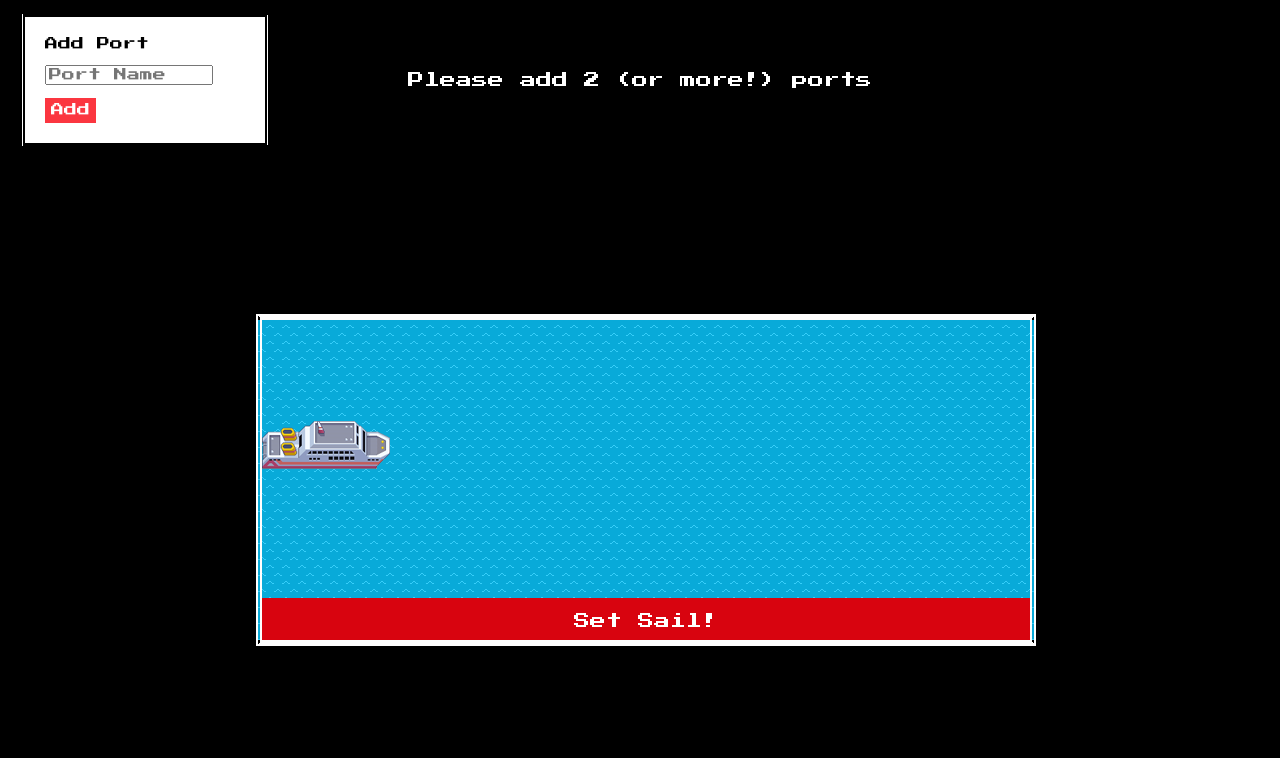
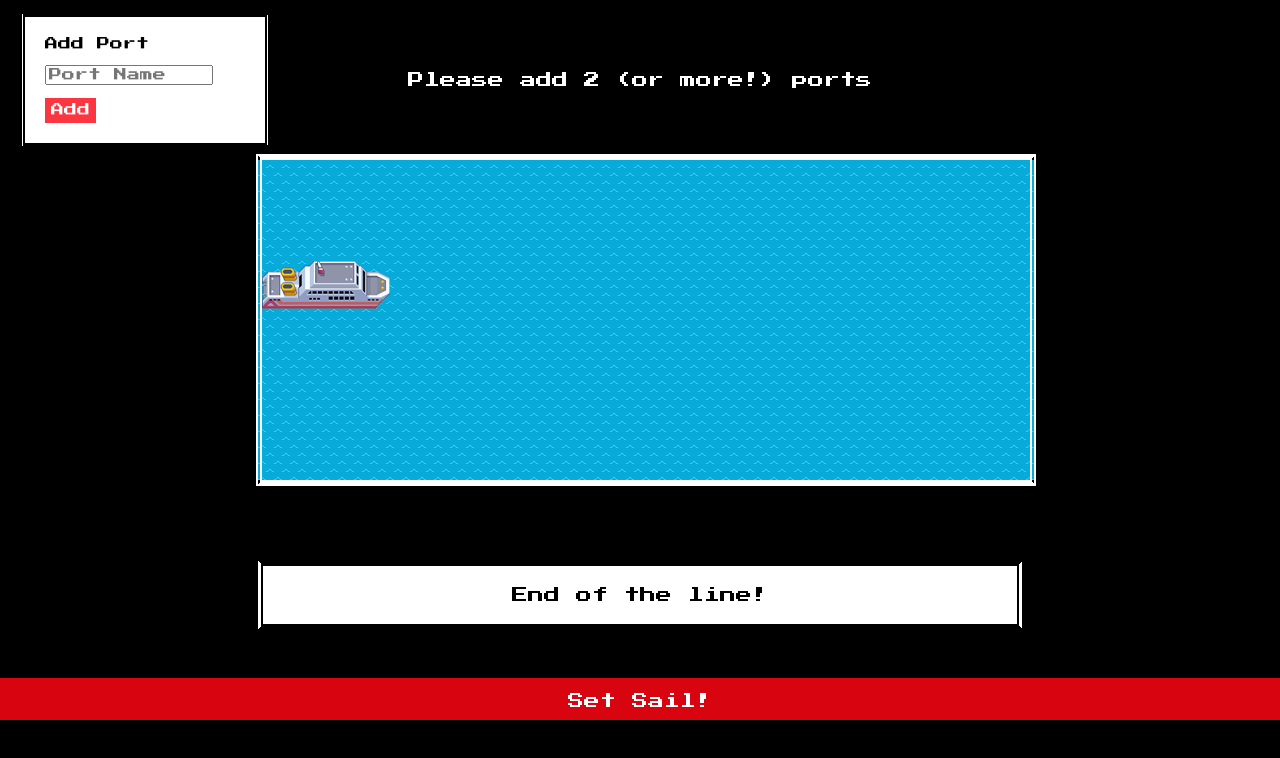
Before and after one commit to RyanJSmillie/cruise-ships, a website: page index.html in a window 1280 px wide. Both pictures are taken after a click on the button "Set Sail!". Drawn offline with Linux system fonts and the light colour scheme.

Commit message:
complete?

```diff
--- a/css/style.css
+++ b/css/style.css
@@ -5,10 +5,14 @@ html, body {
 body {
     display: grid;
     grid-template-columns: 20% 60% 20%;
-    grid-template-rows: 20% 80%;
+    grid-template-rows: 20% 40% 30% 10%;
     background-color: black;
     justify-content: center;
     align-items: center;
+}
+
+* {
+  font-family: 'Press Start 2P', cursive;
 }
 
 #viewport {
@@ -34,7 +38,6 @@ body {
     width: 64px;
     height: 32px;
     background-image: url('../images/port.png');
-    font-family: 'Press Start 2P', cursive;
     color: white;
     text-align: center;
     font-size: 7px;
@@ -47,46 +50,16 @@ body {
     position: absolute;
 }
 
-#sailbutton {
-    border: 0;
-    background-color: #FB3640;
-    border-bottom: 4px solid #d8040f;
-    color: white;
-    font-family: inherit;
-    padding: 10px 20px;
+  /* #message {
+    padding: 16px;
     position: absolute;
-    bottom: 0;
     left: 0;
-    width: 100%;
-    font-family: 'Press Start 2P', cursive;
-}
-
-#sailbutton:focus {
-    background-color: #d8040f;
-    border-bottom-width: 0;
-    padding-top: 14px;
-  }
-
-  #message {
-    padding: 16px;
-    font-family: 'Press Start 2P', cursive;
-    position: absolute;
+    right: 0;
     width: 100%;
     bottom: 0;
     border-top: 3px solid black;
     background-color: white;
-  }
-
-  #HUD {
-    grid-row: 1/2;
-    grid-column: 2/4;
-    padding: 30px;
-    height: auto;
-    width: auto;
-    text-align: right;
-    font-family: 'Press Start 2P', cursive;
-    color: white;
-  }
+  } */
 
   #addPort {
     grid-row: 1/2;
@@ -101,7 +74,6 @@ body {
     background-color: white;
     height: auto;
     text-align: left;
-    font-family: 'Press Start 2P', cursive;
     color: black;
   }
 
@@ -129,6 +101,50 @@ body {
     width: auto;
     text-align: center;
     justify-content: center;
-    font-family: 'Press Start 2P', cursive;
     color: white;
   }
+
+  #HUD {
+    grid-row: 1/2;
+    grid-column: 2/4;
+    padding: 30px;
+    height: auto;
+    width: auto;
+    text-align: right;
+    color: white;
+  }
+
+  #messagebox {
+    grid-row: 3/4;
+    grid-column: 2/3;
+    height: 3em;
+    border-width: 7px;
+    border-style: solid double;
+    border-color: black;
+    background-color: white;
+    text-align: center;
+    align-content: center;
+    margin-bottom: 10px;
+    padding: 5px;
+    color: black;
+  }
+
+  #sailbutton {
+    grid-row: 4/5;
+    grid-column: 2/3;
+    border: 0;
+    background-color: #FB3640;
+    border-bottom: 4px solid #d8040f;
+    color: white;
+    padding: 10px 20px;
+    position: absolute;
+    bottom: 10%;
+    left: 0;
+    width: 100%;
+}
+
+#sailbutton:focus {
+    background-color: #d8040f;
+    border-bottom-width: 0;
+    padding-top: 14px;
+  }
--- a/index.html
+++ b/index.html
@@ -14,9 +14,9 @@
 
 <body>
 
-    <div id="notice">Please add 2 (or more!) ports</div>
-    <div id="HUD"></div>
-    <form id="addPort" onsubmit="return false">
+    <div id="notice" class="header">Please add 2 (or more!) ports</div>
+    <div id="HUD" class="header"></div>
+    <form id="addPort" class="header" onsubmit="return false">
         Add Port </p>
         <input type = "text" name = "Port Name" placeholder="Port Name" id="portName" style="width: 160px;"/>  </p>
         <button onclick="sendPort()" id="portButton">Add</button>
@@ -25,9 +25,12 @@
     <div id="viewport">
         <div id="ports"></div>
         <div id="ship"></div>
-        <button id="sailbutton">Set Sail!</button>
+        <!-- <button id="sailbutton">Set Sail!</button> -->
     </div>
 
+    <div id="messagebox"></div>
+
+        <button id="sailbutton">Set Sail!</button>
 
     <script src="src/controller.js"></script>
     <script src="src/port.js"></script>
--- a/src/controller.js
+++ b/src/controller.js
@@ -73,7 +73,13 @@ Controller.prototype.setSail = function() {
         this.renderMessage(`We have arrived in ${ship.dockedPort.name}`);
         clearInterval(sailInterval);
       }
-      shipElement.style.left = `${shipLeft + 1}px`;
+      shipElement.style.left = `${shipLeft + 2}px`;
+      const viewport = document.querySelector('#viewport');
+      viewport.scrollTo({
+        top: 0,
+        left: shipLeft - 32,
+        behavior: 'auto'
+      });
     }, 20);
 
     if ([currentPortIndex + 3] > ship.itinerary.ports.length) {
@@ -86,16 +92,15 @@ Controller.prototype.setSail = function() {
   };
 
 Controller.prototype.renderMessage = function (message) {
-    const messageElement = document.createElement('div');
-    messageElement.id = 'message';
+    const messageElement = document.querySelector('#messagebox')
     messageElement.innerHTML = message;
 
-    const viewport = document.querySelector('#viewport');
-    viewport.appendChild(messageElement);
+    // const viewport = document.querySelector('#messagebox');
+    // viewport.appendChild(messageElement);
 
-    setTimeout(() => {
-        viewport.removeChild(messageElement);
-      }, 2000);
+    // setTimeout(() => {
+    //     viewport.removeChild(messageElement);
+    //   }, 2000);
 }
 
 Controller.prototype.HUD = function (message) {
```
Lines whose indentation alone changed are shown as unchanged.
